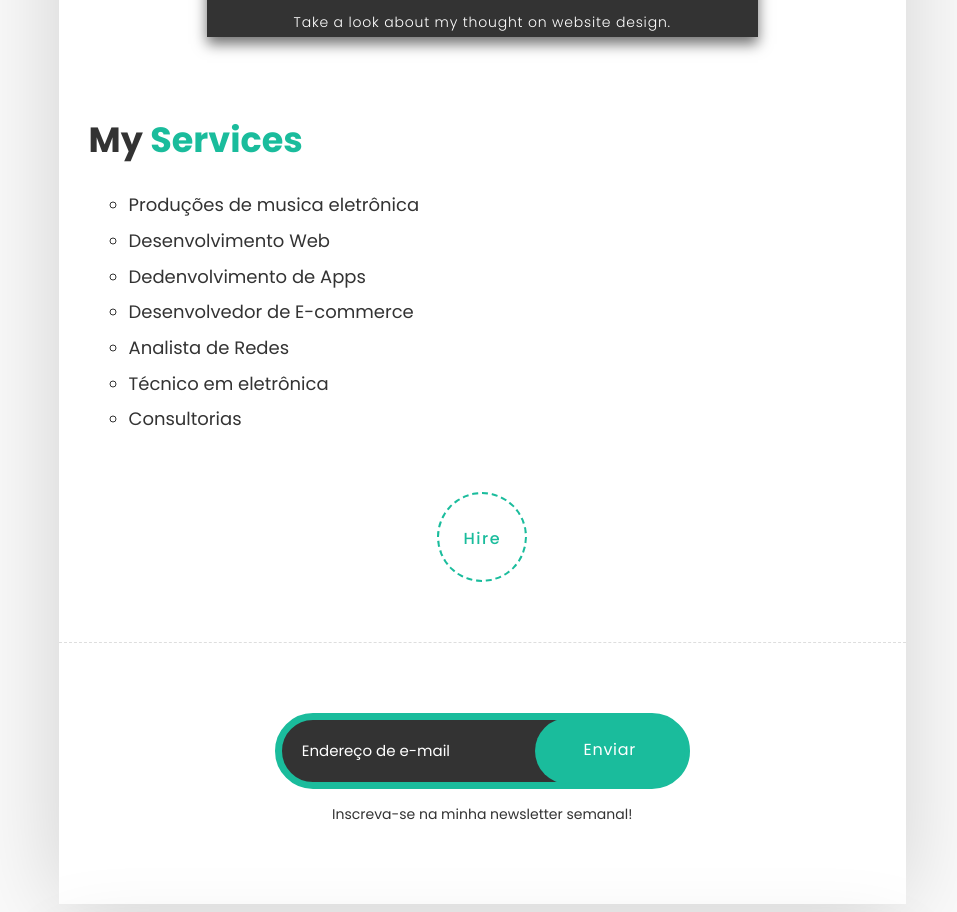
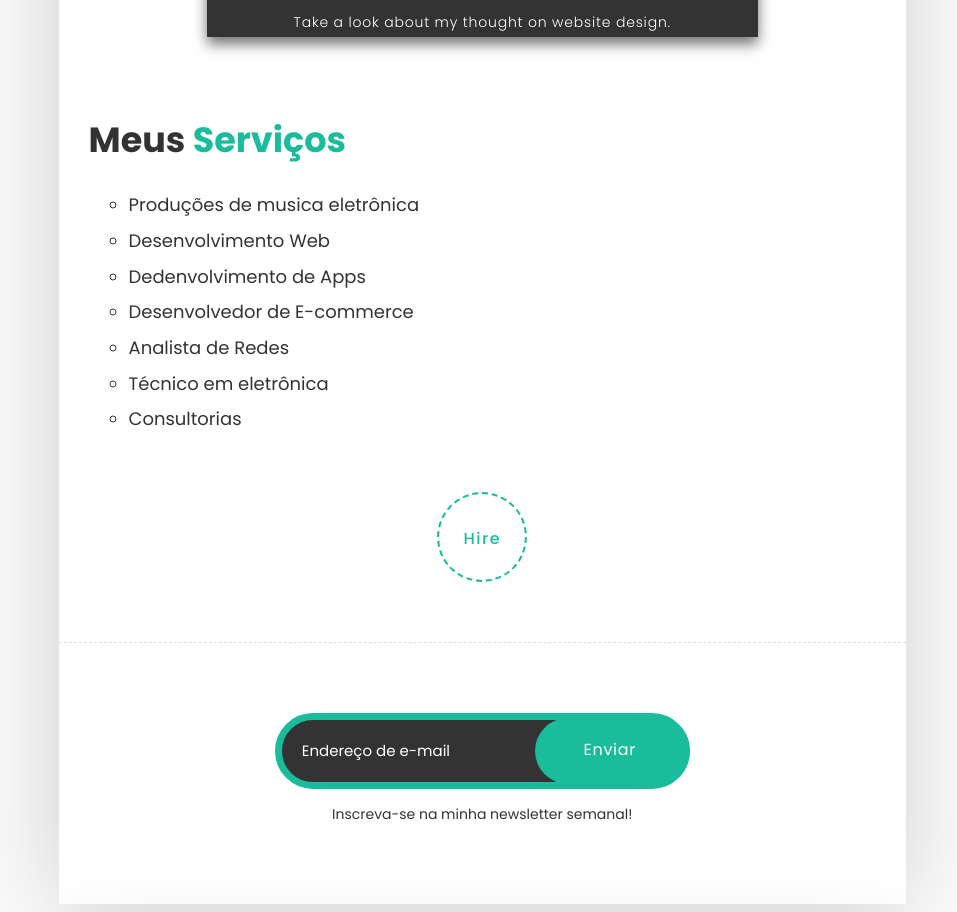
Before and after one commit to danielluizalves/danielluizalves, a plain HTML site: page about.html in a window 1280 px wide. Shown: the part 1167-2079 px from the top of the page, without its empty margins (304-1261 px from the left). Drawn offline with Linux system fonts and the light colour scheme.

Commit message:
Update about.html

```diff
--- a/about.html
+++ b/about.html
@@ -150,7 +150,7 @@
 
                                   <!-- My Service Start -->
                                   <div class="post-title">
-                                    <h1>My <span class="main-color">Services</span></h1>
+                                    <h1>Meus <span class="main-color">Serviços</span></h1>
                                    </div>
 
                                   <div class="list list-style-2 margin-top-30">
```
